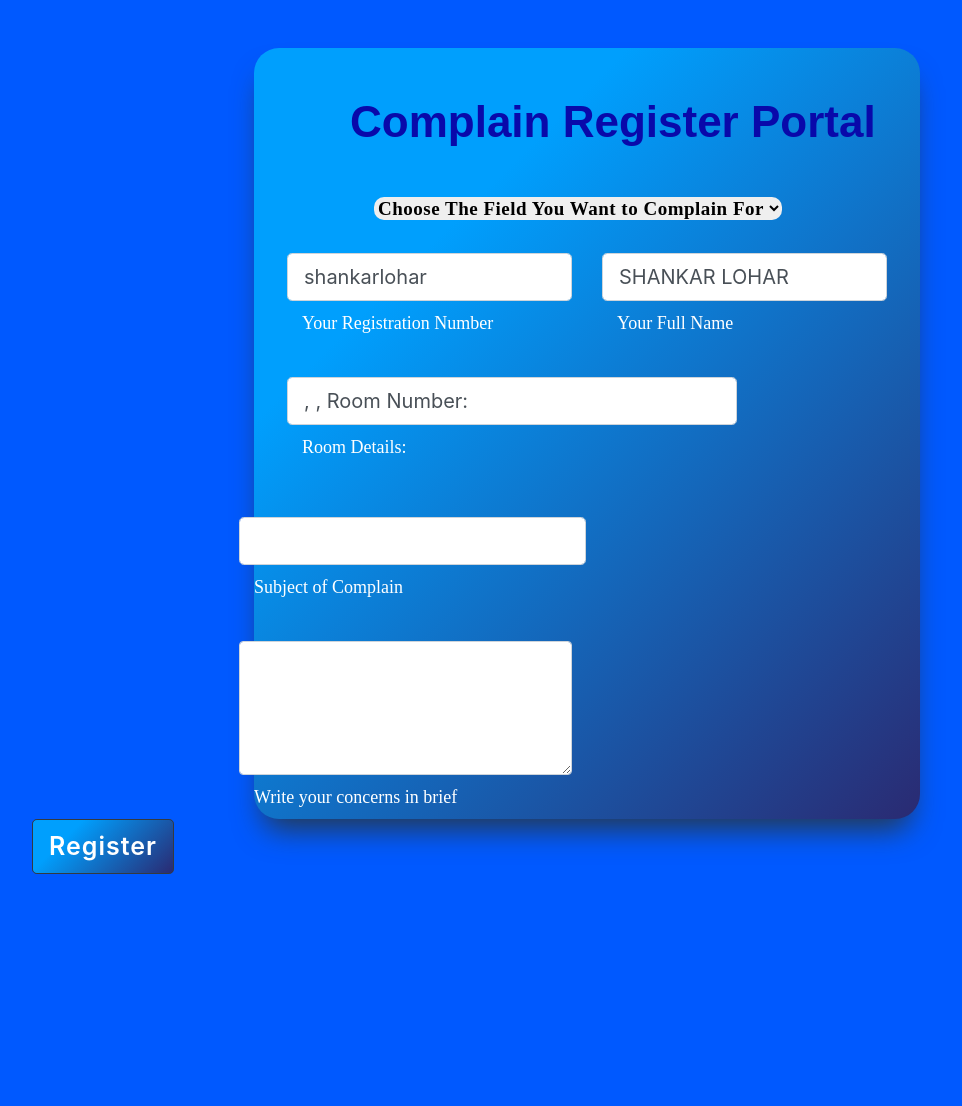
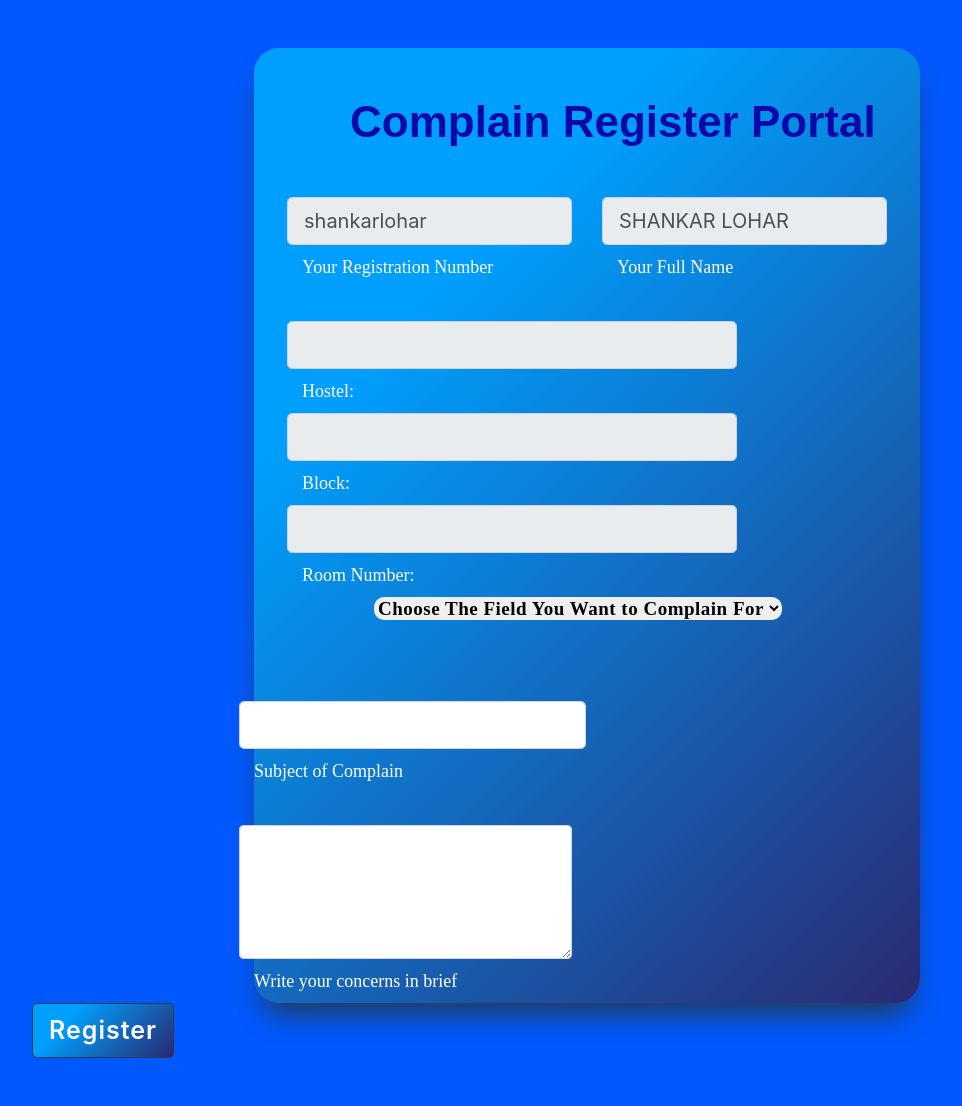
Before and after one commit to sureshkonar/vbcomplaints, a Django app: page /new_complain in a window 1280 px wide. Shown: the part 61-1167 px from the top of the page, without its empty margins (53-1015 px from the left). Before the commit the page ends 935 px from the top, so only its background shows below. Run offline with Django 4.2, Linux system fonts and the light colour scheme; a user stored in the database is signed in; data comes from the database, SQL or seed files in the repository; some libraries are stand-ins or nearby versions.

Commit message:
A little Improvement

```diff
--- a/home/views.py
+++ b/home/views.py
@@ -39,8 +39,150 @@
         sub = request.POST.get('sub')
         desc = request.POST.get('desc')
         complainFor = request.POST.get('dropdown')
-        roomDetails = request.POST.get('roomDetails')
+        hostelName = request.POST.get('hostelName')
+        hostelBlock = request.POST.get('hostelBlock')
+        roomNumber = request.POST.get('hostelRoom')
         date = datetime.now()
+
+        if hostelName == 'Boys Hostel':
+            if hostelBlock == 'Block 1':
+                hostelBlockSupervisor = 'Boys Hostel Block 1 Supervisor'
+                if complainFor == 'Mess':
+                    hostelBlockDepartmentSupervisor = 'Boys Hostel Block 1 Mess Supervisor'
+                elif complainFor == 'Drinking Water':
+                    hostelBlockDepartmentSupervisor = 'Boys Hostel Block 1 Drinking Water Supervisor'
+                elif complainFor == 'Wifi':
+                    hostelBlockDepartmentSupervisor = 'Boys Hostel Block 1 Wifi Supervisor'
+                elif complainFor == 'Washrooms':
+                    hostelBlockDepartmentSupervisor = 'Boys Hostel Block 1 Washrooms Supervisor'
+                elif complainFor == 'Bullying':
+                    hostelBlockDepartmentSupervisor = 'Boys Hostel Block 1 Bullying Supervisor'
+                elif complainFor == 'Faculty':
+                    hostelBlockDepartmentSupervisor = 'Boys Hostel Block 1 Faculty Supervisor'
+                else:
+                    complainFor = 'Not Selected By the Student'
+
+            elif hostelBlock == 'Block 2':
+                hostelBlockSupervisor = 'Boys Hostel Block 2 Supervisor'
+                if complainFor == 'Mess':
+                    hostelBlockDepartmentSupervisor = 'Boys Hostel Block 2 Mess Supervisor'
+                elif complainFor == 'Drinking Water':
+                    hostelBlockDepartmentSupervisor = 'Boys Hostel Block 2 Drinking Water Supervisor'
+                elif complainFor == 'Wifi':
+                    hostelBlockDepartmentSupervisor = 'Boys Hostel Block 2 Wifi Supervisor'
+                elif complainFor == 'Washrooms':
+                    hostelBlockDepartmentSupervisor = 'Boys Hostel Block 2 Washrooms Supervisor'
+                elif complainFor == 'Bullying':
+                    hostelBlockDepartmentSupervisor = 'Boys Hostel Block 2 Bullying Supervisor'
+                elif complainFor == 'Faculty':
+                    hostelBlockDepartmentSupervisor = 'Boys Hostel Block 2 Faculty Supervisor'
+                else:
+                    complainFor = 'Not Selected By the Student'
+            elif hostelBlock == 'Block 3':
+                hostelBlockSupervisor = 'Boys Hostel Block 3 Supervisor'
+                if complainFor == 'Mess':
+                    hostelBlockDepartmentSupervisor = 'Boys Hostel Block 3 Mess Supervisor'
+                elif complainFor == 'Drinking Water':
+                    hostelBlockDepartmentSupervisor = 'Boys Hostel Block 3 Drinking Water Supervisor'
+                elif complainFor == 'Wifi':
+                    hostelBlockDepartmentSupervisor = 'Boys Hostel Block 3 Wifi Supervisor'
+                elif complainFor == 'Washrooms':
+                    hostelBlockDepartmentSupervisor = 'Boys Hostel Block 3 Washrooms Supervisor'
+                elif complainFor == 'Bullying':
+                    hostelBlockDepartmentSupervisor = 'Boys Hostel Block 3 Bullying Supervisor'
+                elif complainFor == 'Faculty':
+                    hostelBlockDepartmentSupervisor = 'Boys Hostel Block 3 Faculty Supervisor'
+                else:
+                    complainFor = 'Not Selected By the Student'
+            elif  hostelBlock == 'Block 4':
+                hostelBlockSupervisor = 'Boys Hostel Block 4 Supervisor'
+                if complainFor == 'Mess':
+                    hostelBlockDepartmentSupervisor = 'Boys Hostel Block 4 Mess Supervisor'
+                elif complainFor == 'Drinking Water':
+                    hostelBlockDepartmentSupervisor = 'Boys Hostel Block 4 Drinking Water Supervisor'
+                elif complainFor == 'Wifi':
+                    hostelBlockDepartmentSupervisor = 'Boys Hostel Block 4 Wifi Supervisor'
+                elif complainFor == 'Washrooms':
+                    hostelBlockDepartmentSupervisor = 'Boys Hostel Block 4 Washrooms Supervisor'
+                elif complainFor == 'Bullying':
+                    hostelBlockDepartmentSupervisor = 'Boys Hostel Block 4 Bullying Supervisor'
+                elif complainFor == 'Faculty':
+                    hostelBlockDepartmentSupervisor = 'Boys Hostel Block 4 Faculty Supervisor'
+                else:
+                    complainFor = 'Not Selecte3'
+            else :
+                hostelBlockSupervisor = 'Unknown'
+        else :
+            if hostelBlock == 'Block 1':
+                hostelBlockSupervisor = 'Girls Hostel Block 1 Supervisor'
+                if complainFor == 'Mess':
+                    hostelBlockDepartmentSupervisor = 'Girls Hostel Block 1 Mess Supervisor'
+                elif complainFor == 'Drinking Water':
+                    hostelBlockDepartmentSupervisor = 'Girls Hostel Block 1 Drinking Water Supervisor'
+                elif complainFor == 'Wifi':
+                    hostelBlockDepartmentSupervisor = 'Girls Hostel Block 1 Wifi Supervisor'
+                elif complainFor == 'Washrooms':
+                    hostelBlockDepartmentSupervisor = 'Girls Hostel Block 1 Washrooms Supervisor'
+                elif complainFor == 'Bullying':
+                    hostelBlockDepartmentSupervisor = 'Girls Hostel Block 1 Bullying Supervisor'
+                elif complainFor == 'Faculty':
+                    hostelBlockDepartmentSupervisor = 'Girls Hostel Block 1 Faculty Supervisor'
+                else:
+                    complainFor = 'Not Selected By the Student'
+
+            elif hostelBlock == 'Block 2':
+                hostelBlockSupervisor = 'Girls Hostel Block 2 Supervisor'
+                if complainFor == 'Mess':
+                    hostelBlockDepartmentSupervisor = 'Girls Hostel Block 2 Mess Supervisor'
+                elif complainFor == 'Drinking Water':
+                    hostelBlockDepartmentSupervisor = 'Girls Hostel Block 2 Drinking Water Supervisor'
+                elif complainFor == 'Wifi':
+                    hostelBlockDepartmentSupervisor = 'Girls Hostel Block 2 Wifi Supervisor'
+                elif complainFor == 'Washrooms':
+                    hostelBlockDepartmentSupervisor = 'Girls Hostel Block 2 Washrooms Supervisor'
+                elif complainFor == 'Bullying':
+                    hostelBlockDepartmentSupervisor = 'Girls Hostel Block 2 Bullying Supervisor'
+                elif complainFor == 'Faculty':
+                    hostelBlockDepartmentSupervisor = 'Girls Hostel Block 2 Faculty Supervisor'
+                else:
+                    complainFor = 'Not Selected By the Student'
+            elif hostelBlock == 'Block 3':
+                hostelBlockSupervisor = 'Girls Hostel Block 3 Supervisor'
+                if complainFor == 'Mess':
+                    hostelBlockDepartmentSupervisor = 'Girls Hostel Block 3 Mess Supervisor'
+                elif complainFor == 'Drinking Water':
+                    hostelBlockDepartmentSupervisor = 'Girls Hostel Block 3 Drinking Water Supervisor'
+                elif complainFor == 'Wifi':
+                    hostelBlockDepartmentSupervisor = 'Girls Hostel Block 3 Wifi Supervisor'
+                elif complainFor == 'Washrooms':
+                    hostelBlockDepartmentSupervisor = 'Girls Hostel Block 3 Washrooms Supervisor'
+                elif complainFor == 'Bullying':
+                    hostelBlockDepartmentSupervisor = 'Girls Hostel Block 3 Bullying Supervisor'
+                elif complainFor == 'Faculty':
+                    hostelBlockDepartmentSupervisor = 'Girls Hostel Block 3 Faculty Supervisor'
+                else:
+                    complainFor = 'Not Selected By the Student'
+            elif hostelBlock == 'Block 4':
+                hostelBlockSupervisor = 'Girls Hostel Block 4 Supervisor'
+                if complainFor == 'Mess':
+                    hostelBlockDepartmentSupervisor = 'Girls Hostel Block 4 Mess Supervisor'
+                elif complainFor == 'Drinking Water':
+                    hostelBlockDepartmentSupervisor = 'Girls Hostel Block 4 Drinking Water Supervisor'
+                elif complainFor == 'Wifi':
+                    hostelBlockDepartmentSupervisor = 'Girls Hostel Block 4 Wifi Supervisor'
+                elif complainFor == 'Washrooms':
+                    hostelBlockDepartmentSupervisor = 'Girls Hostel Block 4 Washrooms Supervisor'
+                elif complainFor == 'Bullying':
+                    hostelBlockDepartmentSupervisor = 'Girls Hostel Block 4 Bullying Supervisor'
+                elif complainFor == 'Faculty':
+                    hostelBlockDepartmentSupervisor = 'Girls Hostel Block 4 Faculty Supervisor'
+                else:
+                    complainFor = 'Not Selected by the Student'
+            else:
+                hostelBlockSupervisor = 'Unknown'
+
+
+
         complainDetails = Complain(
             fullname=fullname,
             regno=regno,
@@ -48,8 +190,12 @@
             sub=sub,
             desc=desc,
             date=date,
-            id="VITBC" + regno + str(date.strftime("%d%m%Y%H%M%S")),
-            roomDetails=roomDetails
+            id="VITBC" + str(date.strftime("%d%m%Y%H%M%S")),
+            hostelName = hostelName,
+            hostelBlock = hostelBlock,
+            roomNumber = roomNumber,
+            hostelBlockSupervisor = hostelBlockSupervisor,
+            hostelBlockDepartmentSupervisor = hostelBlockDepartmentSupervisor
         )
         complainDetails.save()
         messages.success(request, "Your Complain is successfully Submitted!")
--- a/templates/newcomplaint.html
+++ b/templates/newcomplaint.html
@@ -26,6 +26,43 @@
     {% endif %}
                     <h3 style="font-family:Arial;font-weight: 900;color:rgb(9, 9, 170);font-size: 44px;font-style:bolder ;margin-left: 63px;" class="fw-normal mb-5" > Complain Register Portal</h3>
 
+
+                       <div class="row">
+                    <div class="col-md-6 mb-4 pb-2">
+{% for user in users %}
+                      <div class="form-outline">
+                        <input type="text" id="form3Examplev2" name = "regno" class="form-control form-control-lg" value="{{user.username}}" readonly/>
+                        <label style="color: white;font-family:gilroy;font-weight: 500;font-size: 18px;margin-top: 9px;margin-left: 15px;" class="form-label" for="form3Examplev2">Your Registration Number</label>
+                      </div>
+
+                    </div>
+                    <div class="col-md-6 mb-4 pb-2">
+
+                      <div class="form-outline">
+                        <input type="text" id="form3Examplev3" name = "fullname" class="form-control form-control-lg" value="{{user.first_name}} {{user.last_name}}" readonly/>
+                        <label style="color: white;font-family:gilroy;font-weight: 500;font-size: 18px;margin-top: 9px;margin-left: 15px;" class="form-label" for="form3Examplev3">Your Full Name</label>
+                      </div>
+
+                    </div>
+                  </div>
+
+                    <div >
+
+                      <div class="form-outline">
+                        <input type="text" id="form3v3Examplev3" name = "hostelName" class="form-control form-control-lg w-75" value="{{user.account.hostelGender}}" readonly/>
+                        <label style="color: white;font-family:gilroy;font-weight: 500;font-size: 18px;margin-top: 9px;margin-left: 15px;" class="form-label" for="form3v3Examplev3">Hostel: </label>
+                      </div>
+                        <div class="form-outline">
+                        <input type="text" id="form333v3Examplev3" name = "hostelBlock" class="form-control form-control-lg w-75" value="{{user.account.hostelBlock}}" readonly/>
+                        <label style="color: white;font-family:gilroy;font-weight: 500;font-size: 18px;margin-top: 9px;margin-left: 15px;" class="form-label" for="form333v3Examplev3">Block: </label>
+                      </div>
+                        <div class="form-outline">
+                        <input type="text" id="form3333v3Examplev3" name = "hostelRoom" class="form-control form-control-lg w-75" value="{{user.account.roomNo}}" readonly/>
+                        <label style="color: white;font-family:gilroy;font-weight: 500;font-size: 18px;margin-top: 9px;margin-left: 15px;" class="form-label" for="form3333v3Examplev3">Room Number: </label>
+                      </div>
+
+                    </div>
+
                     <select style="font-weight:600;font-size: 19px;font-family: gilroy;letter-spacing: 0.5px;border: none;border-radius: 10px;margin-left: 87px;" class="select" name = "dropdown">
                       <option  value="None">Choose The Field You Want to Complain For</option>
                       <option  value="Mess">Mess</option>
@@ -36,34 +73,6 @@
                       <option value="Faculty">Faculty</option>
                     </select>
                   </div>
-
-                  <div class="row">
-                    <div class="col-md-6 mb-4 pb-2">
-{% for user in users %}
-                      <div class="form-outline">
-                        <input type="text" id="form3Examplev2" name = "regno" class="form-control form-control-lg" value="{{user.username}}" />
-                        <label style="color: white;font-family:gilroy;font-weight: 500;font-size: 18px;margin-top: 9px;margin-left: 15px;" class="form-label" for="form3Examplev2">Your Registration Number</label>
-                      </div>
-
-                    </div>
-                    <div class="col-md-6 mb-4 pb-2">
-
-                      <div class="form-outline">
-                        <input type="text" id="form3Examplev3" name = "fullname" class="form-control form-control-lg" value="{{user.first_name}} {{user.last_name}}" />
-                        <label style="color: white;font-family:gilroy;font-weight: 500;font-size: 18px;margin-top: 9px;margin-left: 15px;" class="form-label" for="form3Examplev3">Your Full Name</label>
-                      </div>
-
-                    </div>
-                  </div>
-
-                    <div >
-
-                      <div class="form-outline">
-                        <input type="text" id="form3v3Examplev3" name = "roomDetails" class="form-control form-control-lg w-75" value="{{user.account.hostelGender}}, {{user.account.hostelBlock}}, Room Number: {{user.account.roomNo}}" />
-                        <label style="color: white;font-family:gilroy;font-weight: 500;font-size: 18px;margin-top: 9px;margin-left: 15px;" class="form-label" for="form3v3Examplev3">Room Details: </label>
-                      </div>
-
-                    </div>
 
 
                     </div>
```
Also changed, not shown: home/models.py (+17 -2 lines), templates/home.html (+4 -4 lines), templates/supervisor.html (+28 -8 lines), db.sqlite3, home/migrations/0017_rename_roomdetails_complain_hostelblock_and_more.py (added), home/migrations/0018_alter_complain_complainresolvedate.py (added), home/migrations/0019_alter_complain_complainresolvedate.py (added).
